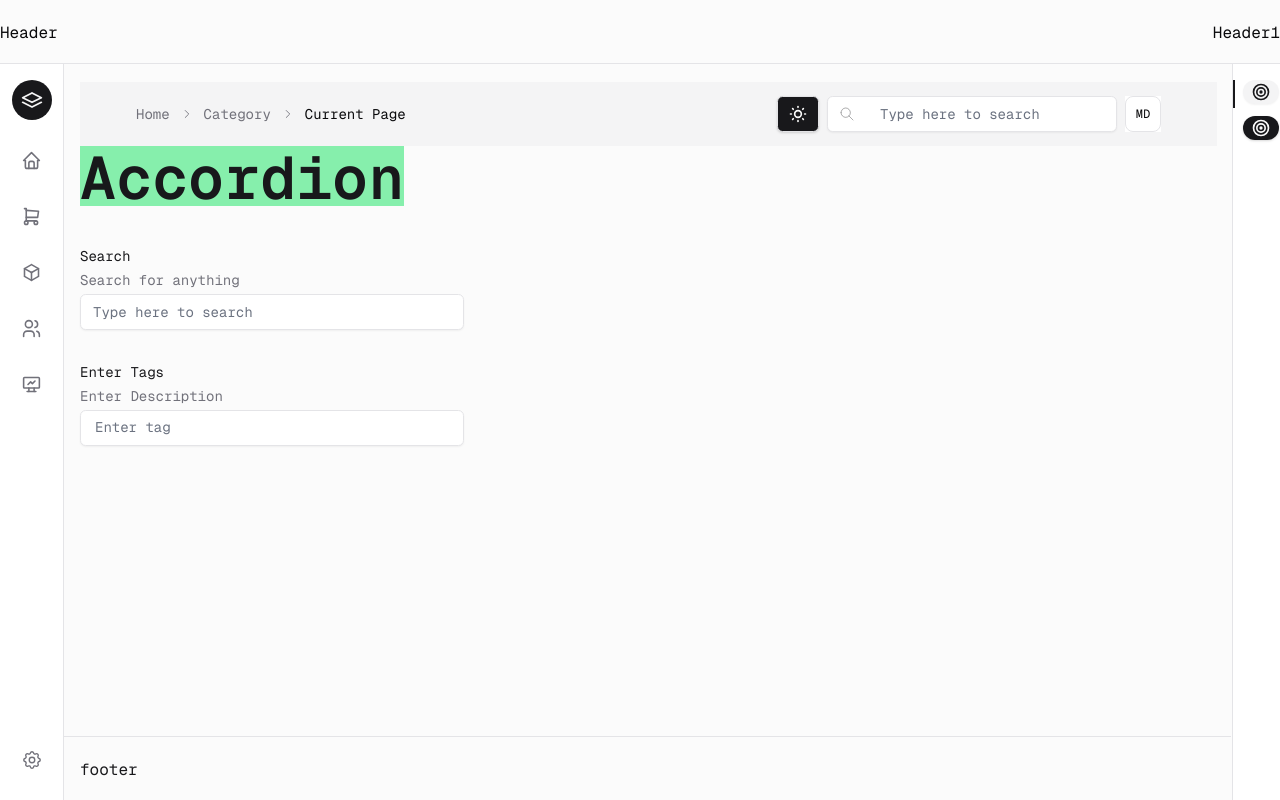
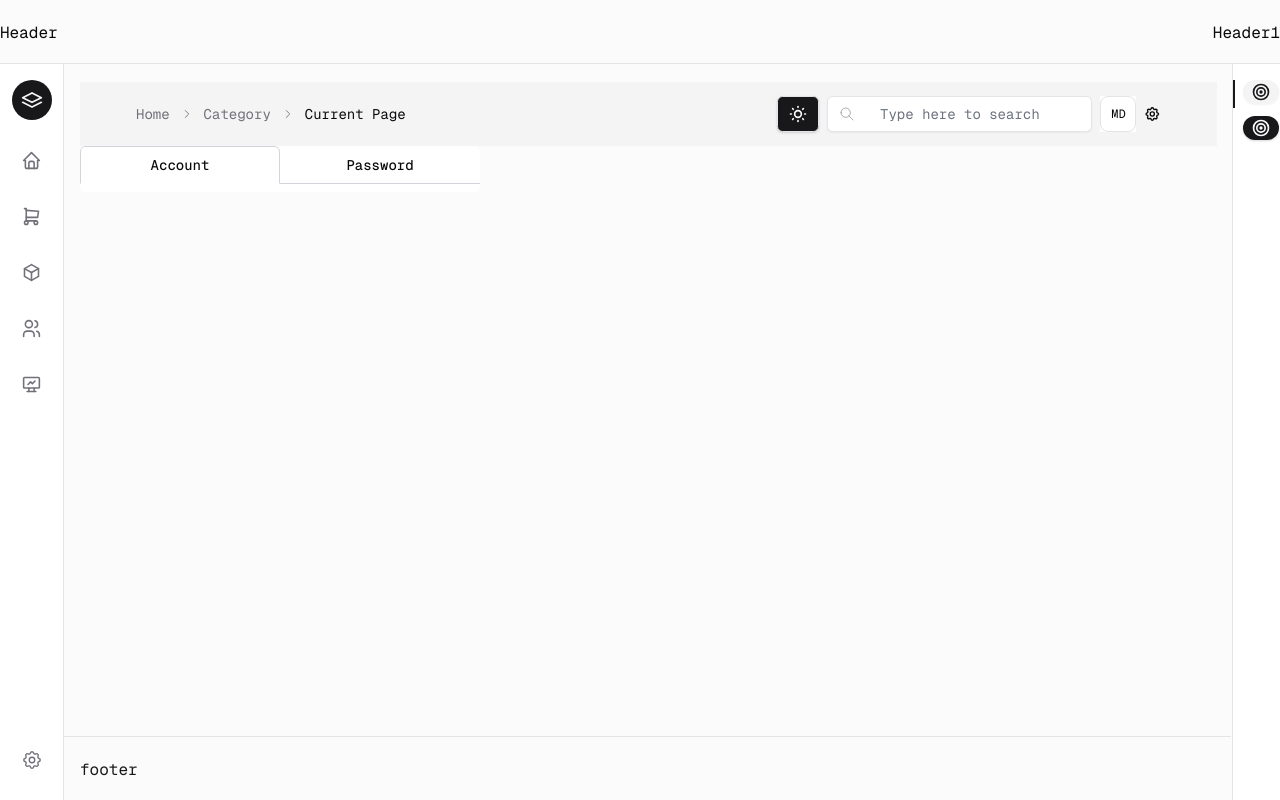
Before and after one commit to madhavdutta/xbeshui, a React (Vite) app: page / in a window 1280 px wide. Built offline with nearby package versions, Linux system fonts and the light colour scheme.

Commit message:
added dialog props

```diff
--- a/packages/core/components/DataDisplay/tabs/tabs.tsx
+++ b/packages/core/components/DataDisplay/tabs/tabs.tsx
@@ -2,7 +2,7 @@ import * as React from "react";
 import * as TabsPrimitive from "@radix-ui/react-tabs";
 import { cn } from "../../../../utils";
 import type { VariantProps } from "class-variance-authority";
-import type { tabsVariants } from "./tabs.config";
+import { tabsVariants } from "./tabs.config";
 import { useXbeshProviderCheck } from "../../Theme/xBeshTheme/xbeshProvider";
 
 interface TabsProps {
@@ -26,12 +26,12 @@ const Tabs = React.forwardRef<
   React.ComponentPropsWithoutRef<typeof TabsPrimitive.Root> &
     TabsProps &
     VariantProps<typeof tabsVariants>
->(({ className, variant, ...props }, ref) => {
+>(({ className, orientation, ...props }, ref) => {
   useXbeshProviderCheck();
   return (
     <TabsPrimitive.Root
       ref={ref}
-      className={cn("flex-col", className)}
+      className={cn(tabsVariants({ orientation }), "flex-col", className)}
       {...props}
     />
   );
--- a/packages/core/components/Layout/appShell/appShell.config.ts
+++ b/packages/core/components/Layout/appShell/appShell.config.ts
@@ -27,6 +27,7 @@ export interface appShellProps
     Header?: React.ReactNode;
     Footer?: React.ReactNode;
     Navbar?: React.ReactNode;
+
     Aside?: React.ReactNode;
     viewPort?: {headerHeight: number, footerHeight: number, asideWidth: number, navbarWidth: number}
     withBorder?: boolean;
--- a/packages/core/components/Layout/appShell/appshell.tsx
+++ b/packages/core/components/Layout/appShell/appshell.tsx
@@ -8,7 +8,6 @@ import { IfElse } from "../../Misc/ifElse/ifElse";
 import { ActionIcon } from "../../Buttons/actionIcon/actionIcon";
 import { Stack } from "../stack/stack";
 import { motion } from "framer-motion";
-
 
 const AppShell = React.forwardRef<HTMLDivElement, appShellProps>(
   (
@@ -31,12 +30,13 @@ const AppShell = React.forwardRef<HTMLDivElement, appShellProps>(
 
     const [asideOpened, setAsideOpened] = React.useState(false);
 
-
     const renderNavbarAlt = () => (
       <IfElse condition={!!Navbar}>
         <nav
-          className={`fixed z-30 hidden sm:hidden md:flex lg:flex left-0 top-16 mt-[.01rem] ${withBorder ? "border-r" : ""
-            } ${variant === "default"
+          className={`fixed z-30 hidden sm:hidden md:flex lg:flex left-0 top-16 mt-[.01rem] ${
+            withBorder ? "border-r" : ""
+          } ${
+            variant === "default"
               ? "w-16 left-0 top-0 bottom-0"
               : "w-72 left-0 top-0 bottom-0"
           }`}
@@ -52,7 +52,8 @@ const AppShell = React.forwardRef<HTMLDivElement, appShellProps>(
     const renderHeaderAlt = () => (
       <IfElse condition={!!Header}>
         <header
-          className={`z-40 h-16 md:right-0 top-0 left-0 right-0 ${fixedHeader ? "fixed" : ""
+          className={`z-40 h-16 md:right-0 top-0 left-0 right-0 ${
+            fixedHeader ? "fixed" : ""
           } flex items-center ${withBorder ? "border-b" : ""}`}
           aria-label="HeaderAlt"
         >
@@ -90,11 +91,10 @@ const AppShell = React.forwardRef<HTMLDivElement, appShellProps>(
           ${Aside ? (asideOpened ? "md:right-[510px]" : "md:right-0") : "md:right-0"}
           ${Header ? (fixedHeader ? "mt-[66px]" : "mt-4") : "mt-0"}
           ${Footer ? "pb-20" : "pb-0"} px-0
-          ${Navbar ? variant === "inner" ? "left-0 md:left-72" : "left-0 md:left-16" : "left-0"}`}
+          ${Navbar ? (variant === "inner" ? "left-0 md:left-72" : "left-0 md:left-16") : "left-0"}`}
       >
         {props.children}
       </motion.div>
-
     );
 
     const renderFooterAlt = () => (
@@ -108,8 +108,7 @@ const AppShell = React.forwardRef<HTMLDivElement, appShellProps>(
           aria-label="FooterAlt"
           className={`z-40 h-16 ${withBorder ? "border-t" : ""} flex fixed bottom-0 items-center mr-0 "md:mr-0"} left-0 px-0 right-12 md:mr-[2px]
 
-          ${Navbar ? variant === "inner" ? "md:ml-72" : "md:ml-16 mt-16" : "md:ml-0 mt-16"}`}
-
+          ${Navbar ? (variant === "inner" ? "md:ml-72" : "md:ml-16 mt-16") : "md:ml-0 mt-16"}`}
         >
           {Footer && Footer}
         </motion.div>
@@ -127,14 +126,16 @@ const AppShell = React.forwardRef<HTMLDivElement, appShellProps>(
               right: asideOpened ? 12 : -500,
             }}
             transition={{ type: "spring", stiffness: 500, damping: 30 }}
-            className={`fixed bg-background top-16 w-[500px] h-full ${withBorder ? "border-l" : ""
+            className={`fixed bg-background top-16 w-[500px] h-full ${
+              withBorder ? "border-l" : ""
             }`}
             aria-label="AsideAlt"
           >
             {Aside}
           </motion.div>
           <div
-            className={`w-12 fixed mt-[0.01rem] right-0 top-16 h-screen ${withBorder ? "border-l" : ""
+            className={`w-12 fixed mt-[0.01rem] right-0 top-16 h-screen ${
+              withBorder ? "border-l" : ""
             } pt-4 bg-background flex flex-col items-center`}
           >
             <Stack>
@@ -164,8 +165,10 @@ const AppShell = React.forwardRef<HTMLDivElement, appShellProps>(
     const renderNavbarDefault = () => (
       <IfElse condition={!!Navbar}>
         <nav
-          className={`fixed z-30 mt-[.01rem] h-screen bottom-0 hidden sm:hidden md:flex lg:flex ${withBorder ? "border-r" : ""
-            } ${variant === "default"
+          className={`fixed z-30 mt-[.01rem] h-screen bottom-0 hidden sm:hidden md:flex lg:flex ${
+            withBorder ? "border-r" : ""
+          } ${
+            variant === "default"
               ? "w-16 left-0 top-0 bottom-0"
               : "w-72 left-0 top-0 bottom-0"
           }`}
@@ -179,7 +182,6 @@ const AppShell = React.forwardRef<HTMLDivElement, appShellProps>(
     );
 
     const renderHeaderDefault = () => (
-
       <IfElse condition={!!Header}>
         <motion.div
           initial={{ right: 50 }}
@@ -188,9 +190,9 @@ const AppShell = React.forwardRef<HTMLDivElement, appShellProps>(
           }}
           transition={{ type: "spring", stiffness: 500, damping: 30 }}
           aria-label="HeaderDefault"
-          className={`z-40 h-16 bg-background top-0 ${variant == "inner" ? "left-0 md:left-72 right-16" : "left-0  md:left-16"} ${fixedHeader ? "fixed" : ""
+          className={`z-40 h-16 bg-background top-0 ${variant == "inner" ? "left-0 md:left-72 right-16" : "left-0  md:left-16"} ${
+            fixedHeader ? "fixed" : ""
           } ${withBorder ? "border-b" : ""}`}
-
         >
           <header className="h-full flex items-center">
             <IfElse condition={!!asideOpened}>
@@ -233,11 +235,10 @@ const AppShell = React.forwardRef<HTMLDivElement, appShellProps>(
           ${Aside ? (asideOpened ? "md:right-[510px]" : "md:right-0") : "md:right-0"}
           ${Header ? (fixedHeader ? "mt-[66px]" : "mt-4") : "mt-0"}
           ${Footer ? "pb-20" : "pb-0"} px-0
-          ${Navbar ? variant === "inner" ? "left-0 md:left-72" : "left-0 md:left-16" : "left-0"}`}
+          ${Navbar ? (variant === "inner" ? "left-0 md:left-72" : "left-0 md:left-16") : "left-0"}`}
       >
         {props.children}
       </motion.div>
-
     );
 
     const renderFooterDefault = () => (
@@ -251,8 +252,7 @@ const AppShell = React.forwardRef<HTMLDivElement, appShellProps>(
           aria-label="FooterDefault"
           className={`z-40 h-16 ${withBorder ? "border-t" : ""} flex fixed bottom-0 items-center mr-0 "md:mr-0"} left-0 px-0 right-12 md:mr-0
 
-          ${Navbar ? variant === "inner" ? "md:ml-72" : "md:ml-16 mt-16" : "md:ml-0 mt-16"}`}
-
+          ${Navbar ? (variant === "inner" ? "md:ml-72" : "md:ml-16 mt-16") : "md:ml-0 mt-16"}`}
         >
           {Footer && Footer}
         </motion.div>
@@ -263,7 +263,6 @@ const AppShell = React.forwardRef<HTMLDivElement, appShellProps>(
     );
 
     const renderAsideDefault = () => (
-
       <IfElse condition={!!Aside}>
         <div className="z-50">
           <motion.div
@@ -277,23 +276,21 @@ const AppShell = React.forwardRef<HTMLDivElement, appShellProps>(
           >
             {Aside}
           </motion.div>
-          <div className={`w-12 fixed mt-[0.01rem] right-0 top-0 h-screen ${withBorder ? "border-l" : ""} pt-4 bg-background flex flex-col items-center`}>
+          <div
+            className={`w-12 fixed mt-[0.01rem] right-0 top-0 h-screen ${withBorder ? "border-l" : ""} pt-4 bg-background flex flex-col items-center`}
+          >
             <Stack>
-              <span className="border-l-2 border-primary w-full px-2">
               <ActionIcon
                 onClick={() => setAsideOpened(!asideOpened)}
-                  size="xs"
-                  variant="secondary"
-                  radius="full"
+                variant="ghost"
+                radius="sm"
               >
-                  <IconTarget size={20} />
+                <IconTarget size={14} />
               </ActionIcon>
-              </span>
-              <span className="border-l-2 border-transparent w-full px-2">
-                <ActionIcon size="xs" radius="full">
-                  <IconTarget size={20} />
+
+              <ActionIcon radius="sm">
+                <IconTarget size={14} />
               </ActionIcon>
-              </span>
             </Stack>
           </div>
         </div>
--- a/src/App.tsx
+++ b/src/App.tsx
@@ -23,6 +23,7 @@ import {
   Label,
   Toggle,
   TagsInput,
+  Dialog,
 } from "../packages/core/components";
 import {
   IconBox,
@@ -39,6 +40,7 @@ import { motion } from "framer-motion";
 
 const App = () => {
   const [currentPage, setCurrentPage] = React.useState(1);
+  const [open, setOpen] = React.useState(false);
   const totalPages = 10; // Total number of pages in your pagination
 
   const handlePageChange = (page: number) => {
@@ -159,25 +161,47 @@ const App = () => {
                     <DropdownMenu.Item>Subscription</DropdownMenu.Item>
                   </DropdownMenu.Content>
                 </DropdownMenu>
+                <Dialog open={open} onOpenChange={setOpen}>
+                  <Dialog.Trigger asChild>
+                    <IconSettings />
+                  </Dialog.Trigger>
+
+                  <Dialog.Content size="md">
+                    <Dialog.Header>
+                      <Dialog.Title>Create team</Dialog.Title>
+                      <Dialog.Description>
+                        Add a new team to manage products and customers.
+                      </Dialog.Description>
+                    </Dialog.Header>
+
+                    <Dialog.Footer>
+                      <Button variant="outline" onClick={() => console.log("")}>
+                        Cancel
+                      </Button>
+                      <Button type="submit">Continue</Button>
+                    </Dialog.Footer>
+                  </Dialog.Content>
+                </Dialog>
               </Group>
             </Group>
           </div>
-          <Title order="h1" className="bg-green-300 dark:bg-red-400">
-            Accordion
-          </Title>
-          {/* <Code language="typescript">
-						{`
-							import React from "react";
-							import { Text } from "@tabler/react";
-								<Text className="text-lg font-bold">
-									This is a generated text component!
-								</Text>
-						`}
-					</Code> */}
-          <Stack gap={"lg"} className="py-10 w-96">
-          <TextInput placeholder="Type here to search" label="Search" description="Search for anything" />
-          <TagsInput clearable label={"Enter Tags"} description={"Enter Description"}  />
-          </Stack>
+
+          <Tabs defaultValue="account" className="w-[400px]" orientation='vertical'>
+            <Tabs.TabsList
+              variant={"outline"}
+              className="grid w-full grid-cols-2"
+            >
+              <Tabs.TabsTrigger variant={"outline"} value="account">
+                Account
+              </Tabs.TabsTrigger>
+              <Tabs.TabsTrigger variant={"outline"} value="password">
+                Password
+              </Tabs.TabsTrigger>
+            </Tabs.TabsList>
+            <Tabs.TabsContent value="account"></Tabs.TabsContent>
+            <Tabs.TabsContent value="password"></Tabs.TabsContent>
+          </Tabs>
+          <Container size={"md"}></Container>
         </Container>
       </AppShell>
     </>
```
Also changed, not shown: 1 other file (tests, documents, lock files or other folders). Lines whose indentation alone changed are shown as unchanged.
